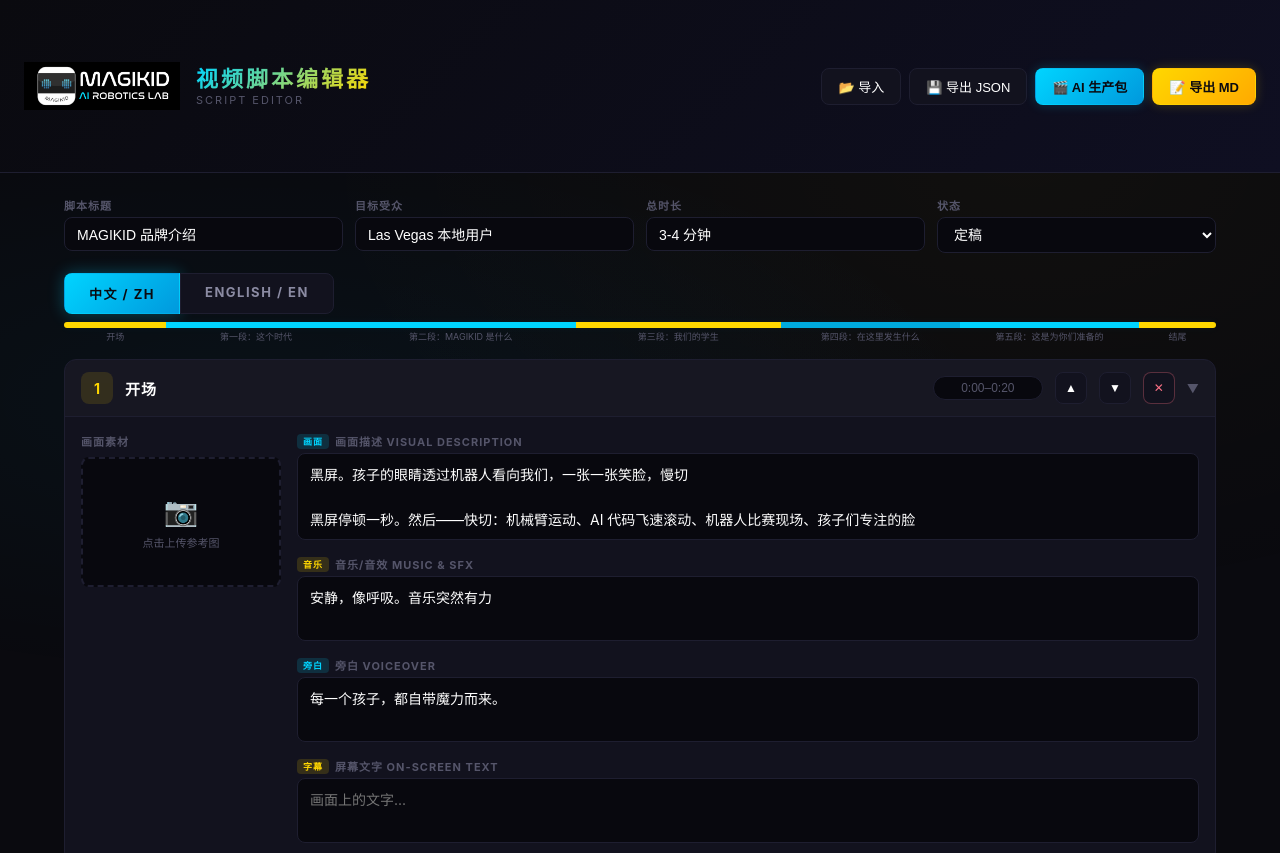
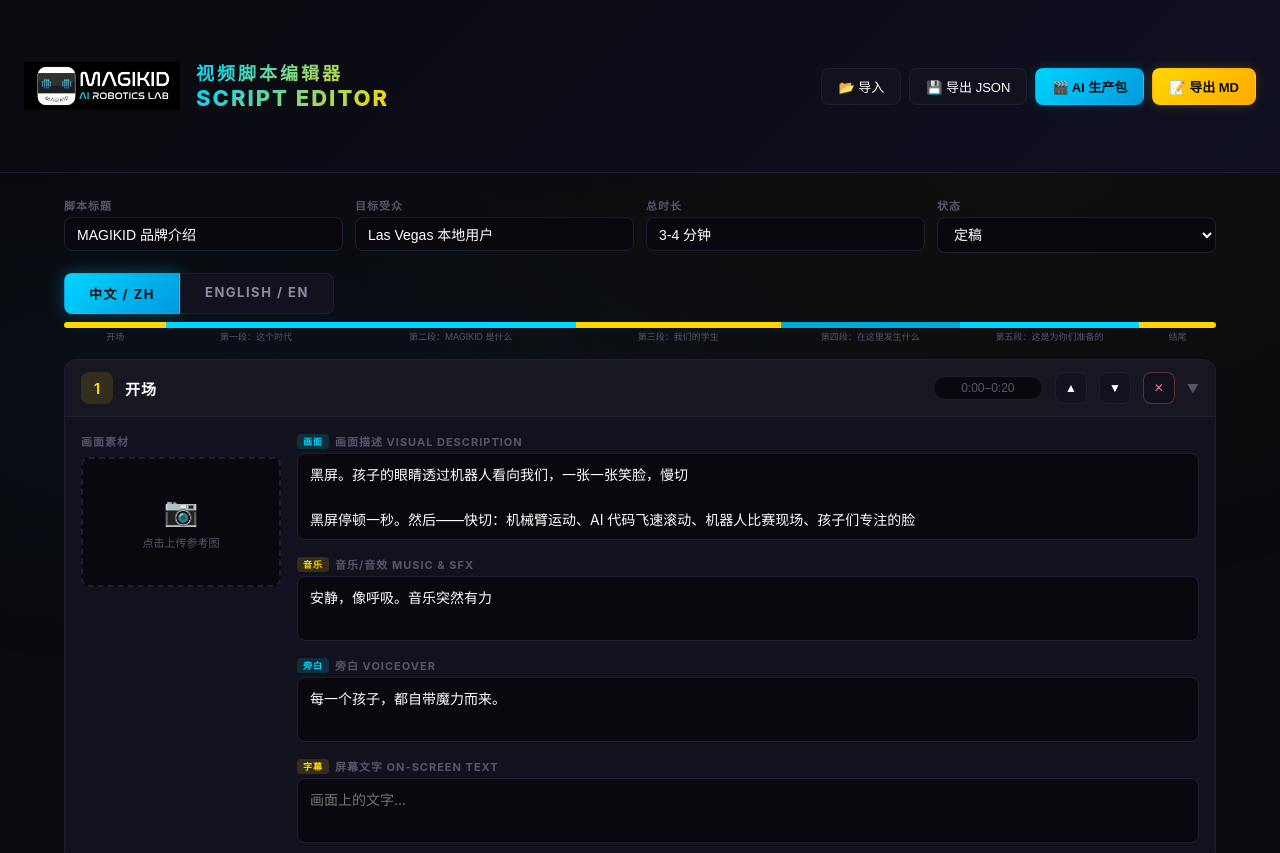
Before and after one commit to Angell-Magikid/magikid-video-script-editor, a plain HTML site: page index.html in a window 1280 px wide. Shown: the top 853 px of the page. Drawn offline with Linux system fonts and the light colour scheme.

Commit message:
Adjust title font sizes and colors

```diff
--- a/index.html
+++ b/index.html
@@ -66,7 +66,7 @@
     object-fit: contain;
   }
   .top-bar .logo-text {
-    font-size: 22px; font-weight: 800;
+    font-size: 18px; font-weight: 800;
     text-transform: uppercase;
     letter-spacing: 3px;
     background: linear-gradient(135deg, #00d4ff, #ffd700);
@@ -74,10 +74,13 @@
     line-height: 1.2;
   }
   .top-bar .logo-sub {
-    font-size: 11px; color: var(--text-dim); margin-left: 0px;
+    font-size: 22px; color: var(--text-dim); margin-left: 0px;
     letter-spacing: 2px;
     text-transform: uppercase;
     line-height: 1;
+    font-weight: 800;
+    background: linear-gradient(135deg, #00d4ff, #ffd700);
+    -webkit-background-clip: text; -webkit-text-fill-color: transparent;
   }
 
   .top-bar .actions {
```
